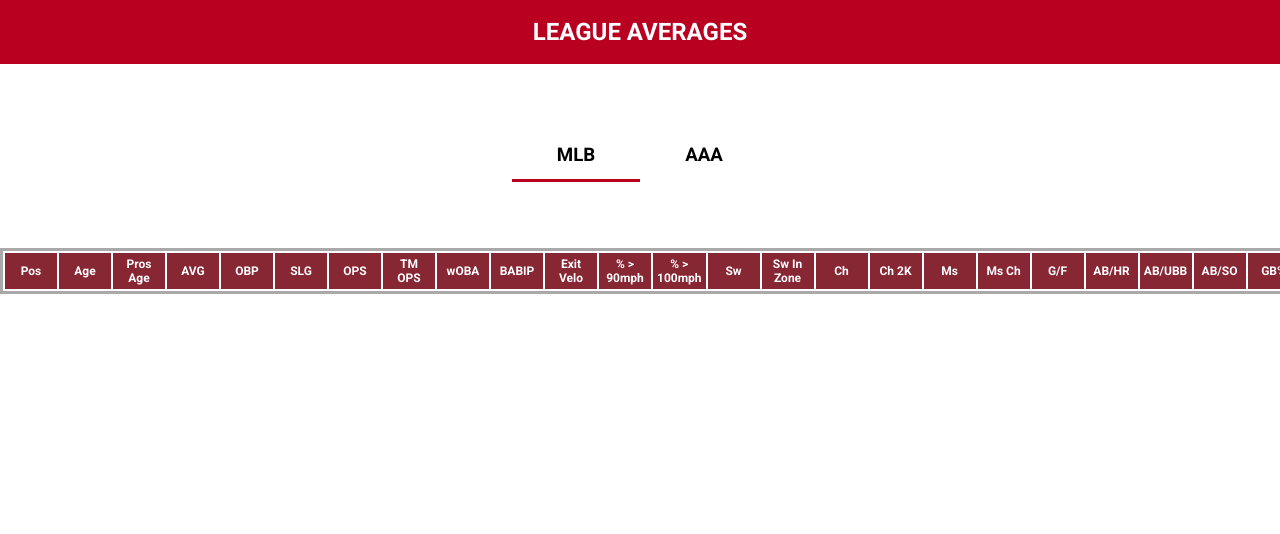
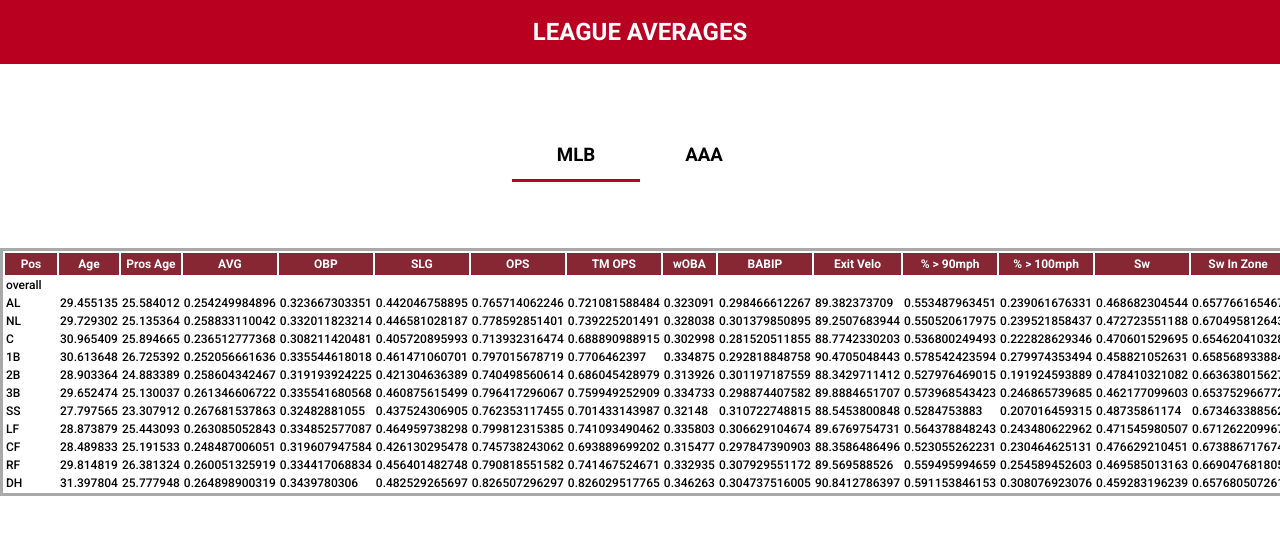
Before and after one commit to kelly-hansen/angels-league-table, a React (Create React App) app: page / in a window 1280 px wide. Shown: the top 534 px of the page. Built offline with nearby package versions, Linux system fonts and the light colour scheme; the HTML template or start-up script is replaced by a standard one.

Commit message:
render table data

```diff
--- a/src/App.js
+++ b/src/App.js
@@ -18,7 +18,7 @@
         <h3 onClick={handleChangeLeague} className={`league-title${league === 'MLB' ? ' selected' : ''}`}>MLB</h3>
         <h3 onClick={handleChangeLeague} className={`league-title${league === 'AAA' ? ' selected' : ''}`}>AAA</h3>
       </nav>
-      <AveragesTable />
+      <AveragesTable league={league} />
       {console.log(LeagueAvg)}
     </div>
   );
--- a/src/AveragesTable.js
+++ b/src/AveragesTable.js
@@ -1,4 +1,6 @@
-function AveragesTable() {
+import LeagueAvg from './LeagueAvg.json';
+
+function AveragesTable(props) {
   const tableFields = [
     {
       displayName: 'Pos',
@@ -120,7 +122,22 @@
             </tr>
           </thead>
           <tbody>
-
+            {positions.map(pos => {
+              return (
+                <tr key={pos}>
+                  <td className="pos">{pos}</td>
+                  {tableFields.map((field, ind) => {
+                    if (ind !== 0) {
+                      for (let i = 0; i < LeagueAvg.length; i++) {
+                        if (LeagueAvg[i].league === props.league && LeagueAvg[i].split === pos) {
+                          return <td key={pos + field.dataKey}>{LeagueAvg[i][field.dataKey]}</td>;
+                        }
+                      }
+                    }
+                  })}
+                </tr>
+              );
+            })}
           </tbody>
         </table>
       </div>
```
